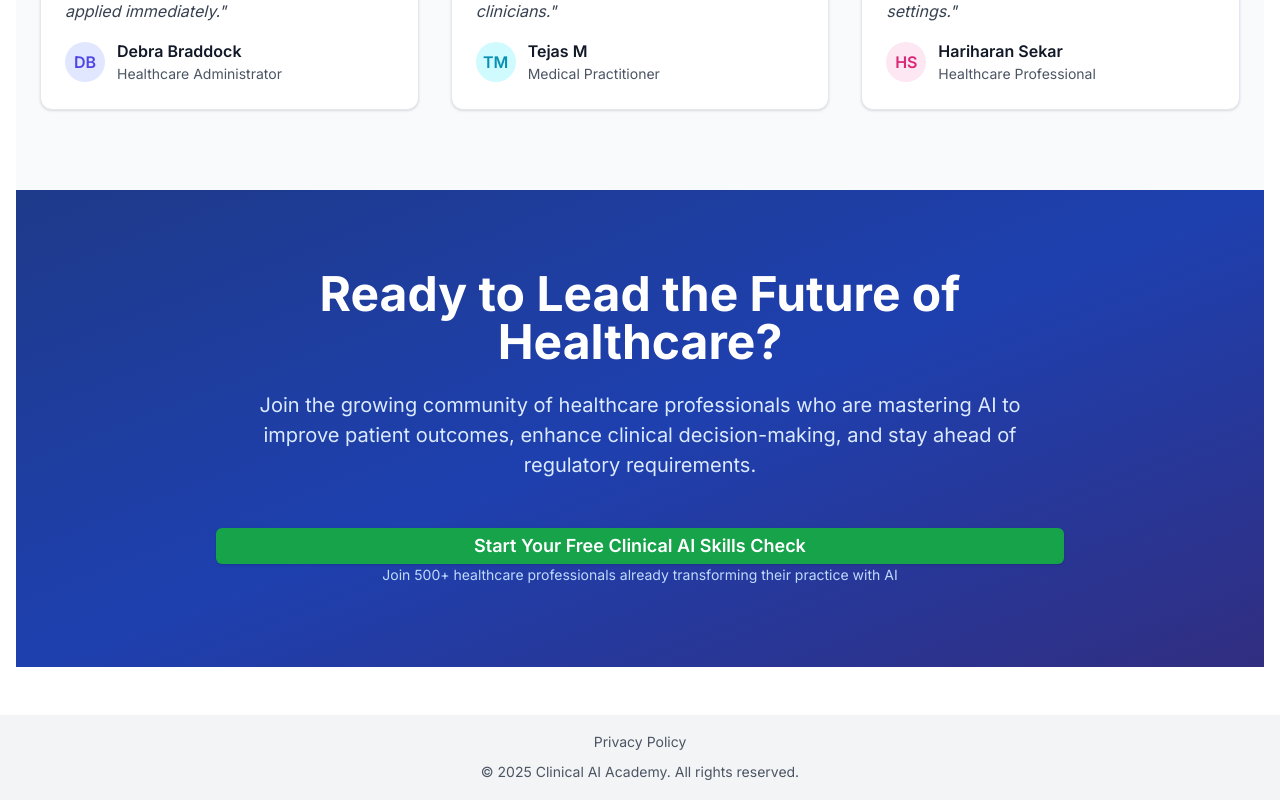
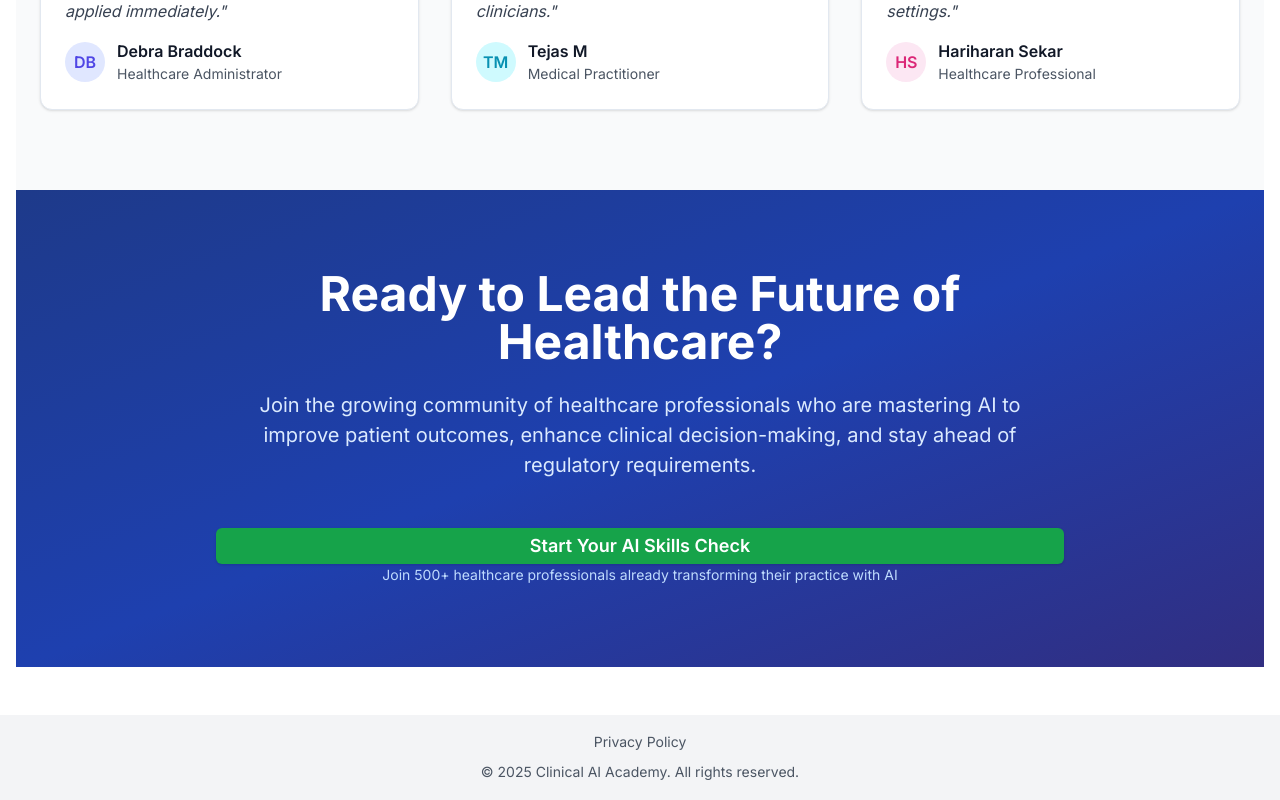
Before and after one commit to anazz-dev/ai-healthcare-learn, a Next.js app: page / in a window 1280 px wide. Shown: the part 5010-5810 px from the top of the page. Built offline with nearby package versions, Linux system fonts and the light colour scheme.

Commit message:
edit button in CTA

```diff
--- a/src/app/page.tsx
+++ b/src/app/page.tsx
@@ -718,7 +718,7 @@ export default function HomePage() {
 
           <Button asChild className="w-full bg-green-600 hover:bg-green-700 text-white font-semibold text-lg py-3">
                   <Link href="/readiness-index">
-                    Start Your Free Clinical AI Skills Check
+                    Start Your AI Skills Check
                   </Link>
           </Button>
 
```
